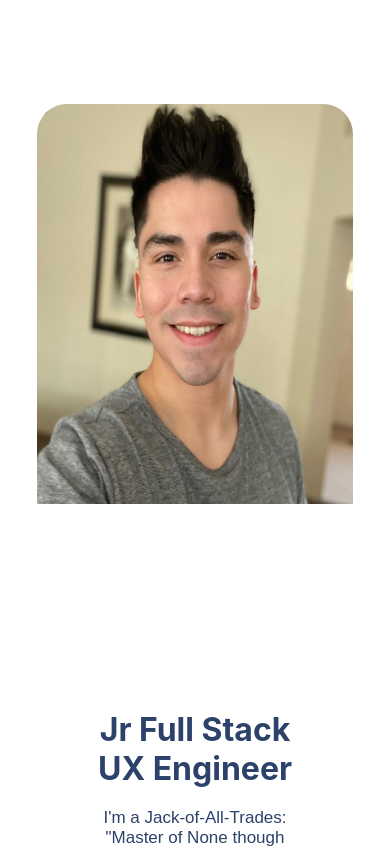
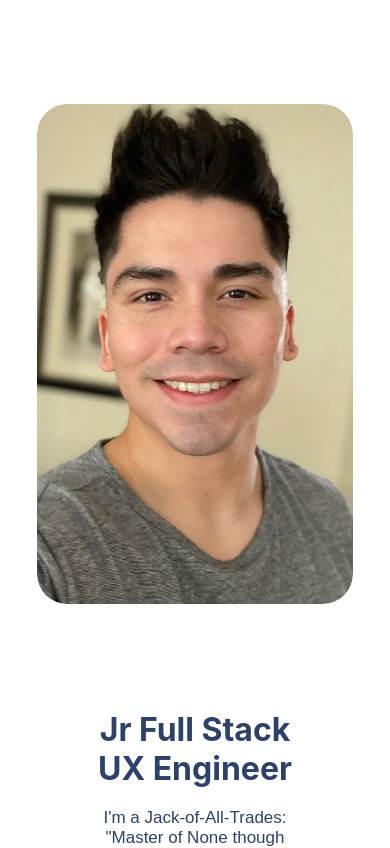
Before and after one commit to tpadilla10117/v2.0-tpadilla.com, a React (Create React App) app: page /about in a window 390 px wide. Shown: the top 848 px of the page. Built offline with nearby package versions, Linux system fonts and the light colour scheme.

Commit message:
fixed the primary layout of my personal image in the AboutMe.jsx component.. Working on the responsive design from previous iteration og portfolio

```diff
--- a/src/components/pages/about/AboutMe.scss
+++ b/src/components/pages/about/AboutMe.scss
@@ -43,6 +43,52 @@
                 z-index: 1;
                 transform: scale(1.15);
                 box-shadow: 0 25px 40px rgba(0,0,0,.5);
+
+                .img-content p {
+                    transform: translateY(0);
+                    transition-delay: 0.05s;
+                }
+
+                .img-content h2 {
+                    transform: translateY(0);
+                    transition-delay: 0.6s;
+                }
+
+                .img-container {
+                    &:before {
+                        opacity: 1;
+                    }
+                }
+            }
+
+            .img-content {
+                position: absolute;
+                top: 0;
+                left: 0;
+                width: 100%;
+                height: 100%;
+                z-index: 1;
+                display: flex;
+                padding: 20px;
+                align-items: flex-end;
+
+            }
+
+            .img-content h2 {
+                color: #fff;
+                transition: 0.5s;
+                text-transform: uppercase;
+                margin-bottom: 5px;
+                font-size: 20px;
+                transform: translateY(200px);
+            }
+
+            .img-content p {
+                color: black;
+                transform: translateY(200px);
+                transition: 0.5s;
+                font-size: 20px;
+                font-family: 'Amatic SC', sans-serif;
             }
 
             .img-container {
@@ -52,10 +98,29 @@
                 width: 100%;
                 height:100%;
                 border-radius: 30px;
+                overflow: hidden;
 
-                .about-picture {
-                    height: 400px;
+                img {
+                    position: absolute;
+                    top: 0;
+                    left: 0;
                     width: 100%;
+                    height: 100%;
+                    object-fit: cover;
+                }
+
+                &:before {
+                    content: '';
+                    position: absolute;
+                    top: 0;
+                    left: 0;
+                    width: 100%;
+                    height: 100%;
+                    z-index: 1;
+                    /* background: linear-gradient(180deg,#00D1FF ,#00BF58); */
+                    mix-blend-mode: multiply;
+                    opacity: 0;
+                    transition: 0.5s;
                 }
             }
         }
```
